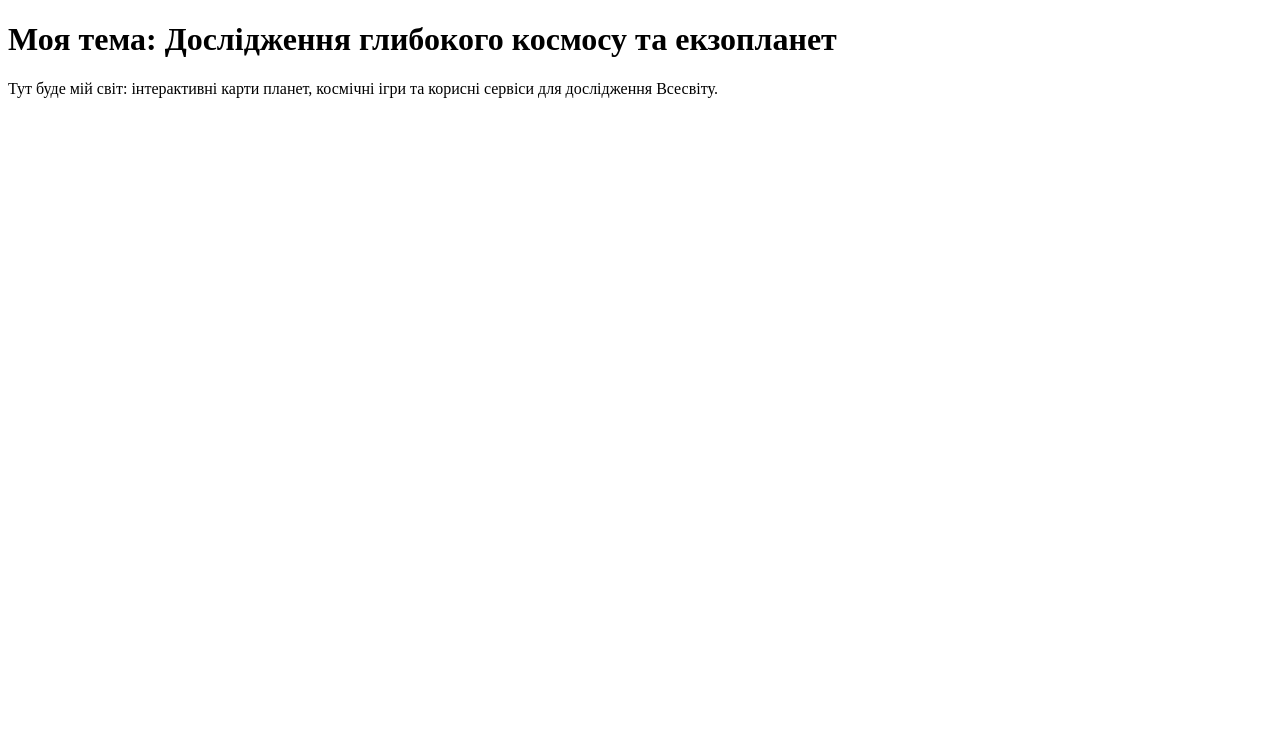
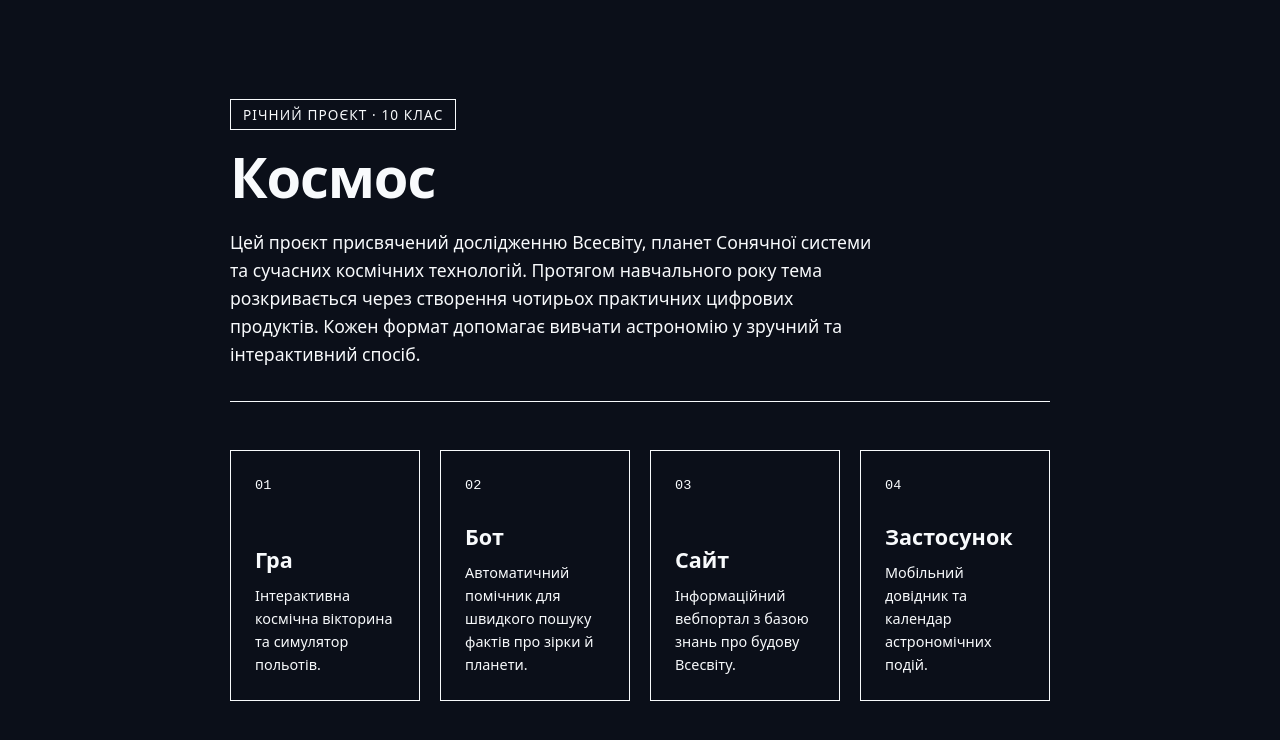
Before and after one commit to shestakovdenys-crypto/space-project, a plain HTML site: page index.html in a window 1280 px wide. Drawn offline with Linux system fonts and the light colour scheme.

Commit message:
Update index.html

```diff
--- a/index.html
+++ b/index.html
@@ -2,10 +2,149 @@
 <html lang="uk">
 <head>
   <meta charset="UTF-8">
-  <title>Дослідження космосу</title>
+  <meta name="viewport" content="width=device-width, initial-scale=1.0">
+  <title>Космос — Річний проєкт</title>
+  <meta name="description" content="Візитка річного навчального проєкту учня 10 класу на тему Космос: гра, бот, сайт та застосунок.">
+  <style>
+    :root {
+      --bg: #0B0F19;
+      --fg: #F8FAFC;
+    }
+
+    * {
+      box-sizing: border-box;
+      margin: 0;
+      padding: 0;
+    }
+
+    body {
+      background-color: var(--bg);
+      color: var(--fg);
+      font-family: system-ui, -apple-system, sans-serif;
+      line-height: 1.6;
+      min-height: 100vh;
+      display: flex;
+      flex-direction: column;
+      justify-content: center;
+      padding: 2rem 1.5rem;
+    }
+
+    main {
+      max-width: 820px;
+      width: 100%;
+      margin: 0 auto;
+    }
+
+    header {
+      margin-bottom: 3rem;
+      border-bottom: 1px solid var(--fg);
+      padding-bottom: 2rem;
+    }
+
+    .tag {
+      display: inline-block;
+      font-size: 0.85rem;
+      text-transform: uppercase;
+      letter-spacing: 0.08em;
+      border: 1px solid var(--fg);
+      padding: 0.25rem 0.75rem;
+      margin-bottom: 1rem;
+    }
+
+    h1 {
+      font-size: clamp(2.25rem, 5vw, 3.5rem);
+      font-weight: 700;
+      letter-spacing: -0.02em;
+      line-height: 1.1;
+      margin-bottom: 1.25rem;
+    }
+
+    .description {
+      font-size: 1.1rem;
+      max-width: 65ch;
+    }
+
+    .grid {
+      display: grid;
+      grid-template-columns: repeat(auto-fit, minmax(170px, 1fr));
+      gap: 1.25rem;
+    }
+
+    .card {
+      border: 1px solid var(--fg);
+      padding: 1.5rem;
+      display: flex;
+      flex-direction: column;
+      justify-content: space-between;
+      min-height: 160px;
+      transition: background-color 0.2s ease, color 0.2s ease;
+    }
+
+    .card:hover {
+      background-color: var(--fg);
+      color: var(--bg);
+    }
+
+    .card-num {
+      font-size: 0.85rem;
+      font-family: monospace;
+      margin-bottom: 1.5rem;
+    }
+
+    .card h2 {
+      font-size: 1.35rem;
+      font-weight: 600;
+      margin-bottom: 0.4rem;
+    }
+
+    .card p {
+      font-size: 0.9rem;
+    }
+  </style>
 </head>
 <body>
-  <h1>Моя тема: Дослідження глибокого космосу та екзопланет</h1>
-  <p>Тут буде мій світ: інтерактивні карти планет, космічні ігри та корисні сервіси для дослідження Всесвіту.</p>
+  <main>
+    <header>
+      <span class="tag">Річний проєкт · 10 клас</span>
+      <h1>Космос</h1>
+      <p class="description">
+        Цей проєкт присвячений дослідженню Всесвіту, планет Сонячної системи та сучасних космічних технологій. Протягом навчального року тема розкривається через створення чотирьох практичних цифрових продуктів. Кожен формат допомагає вивчати астрономію у зручний та інтерактивний спосіб.
+      </p>
+    </header>
+
+    <section aria-label="Складові проєкту" class="grid">
+      <article class="card">
+        <span class="card-num">01</span>
+        <div>
+          <h2>Гра</h2>
+          <p>Інтерактивна космічна вікторина та симулятор польотів.</p>
+        </div>
+      </article>
+
+      <article class="card">
+        <span class="card-num">02</span>
+        <div>
+          <h2>Бот</h2>
+          <p>Автоматичний помічник для швидкого пошуку фактів про зірки й планети.</p>
+        </div>
+      </article>
+
+      <article class="card">
+        <span class="card-num">03</span>
+        <div>
+          <h2>Сайт</h2>
+          <p>Інформаційний вебпортал з базою знань про будову Всесвіту.</p>
+        </div>
+      </article>
+
+      <article class="card">
+        <span class="card-num">04</span>
+        <div>
+          <h2>Застосунок</h2>
+          <p>Мобільний довідник та календар астрономічних подій.</p>
+        </div>
+      </article>
+    </section>
+  </main>
 </body>
 </html>
```
